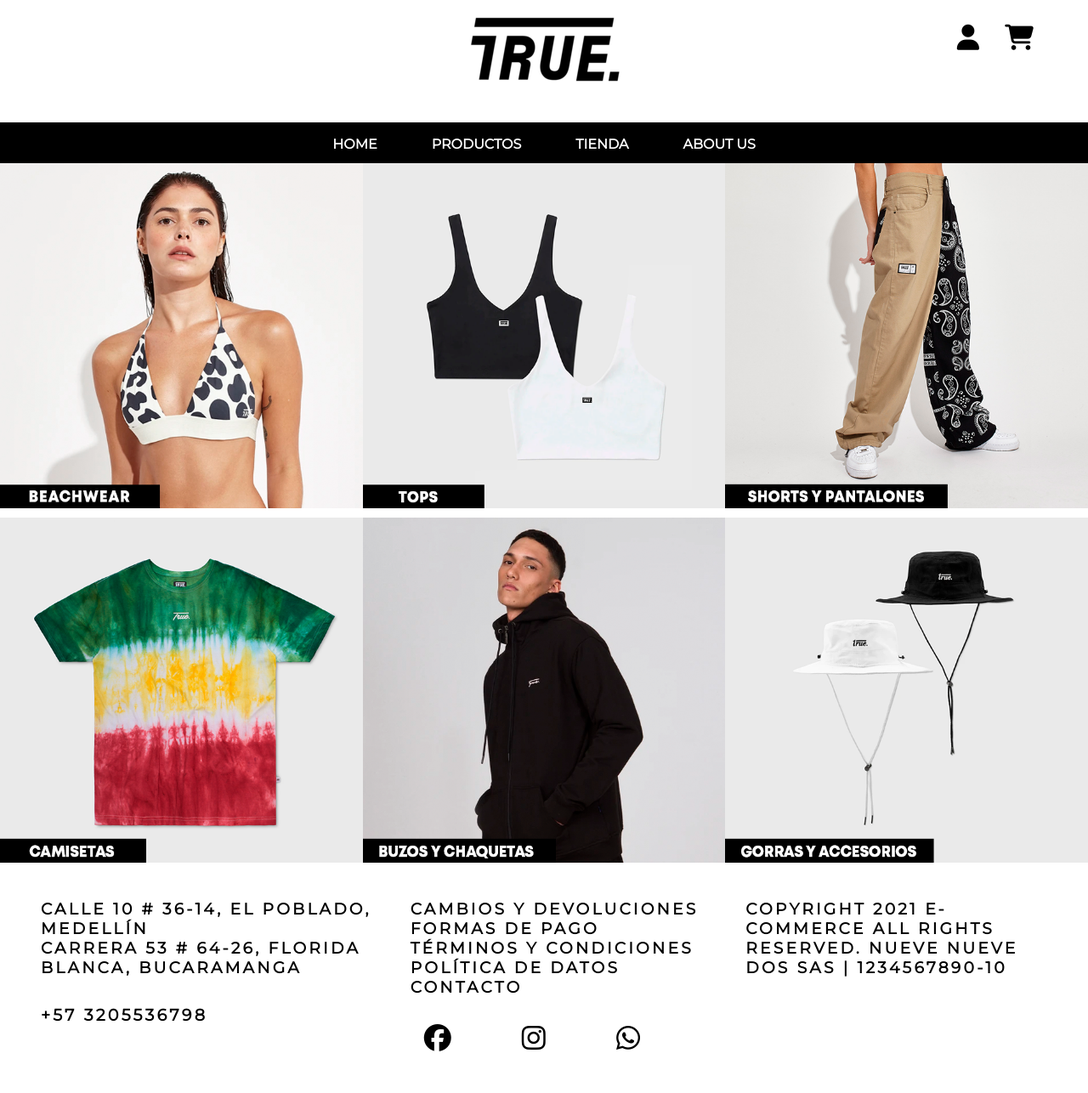
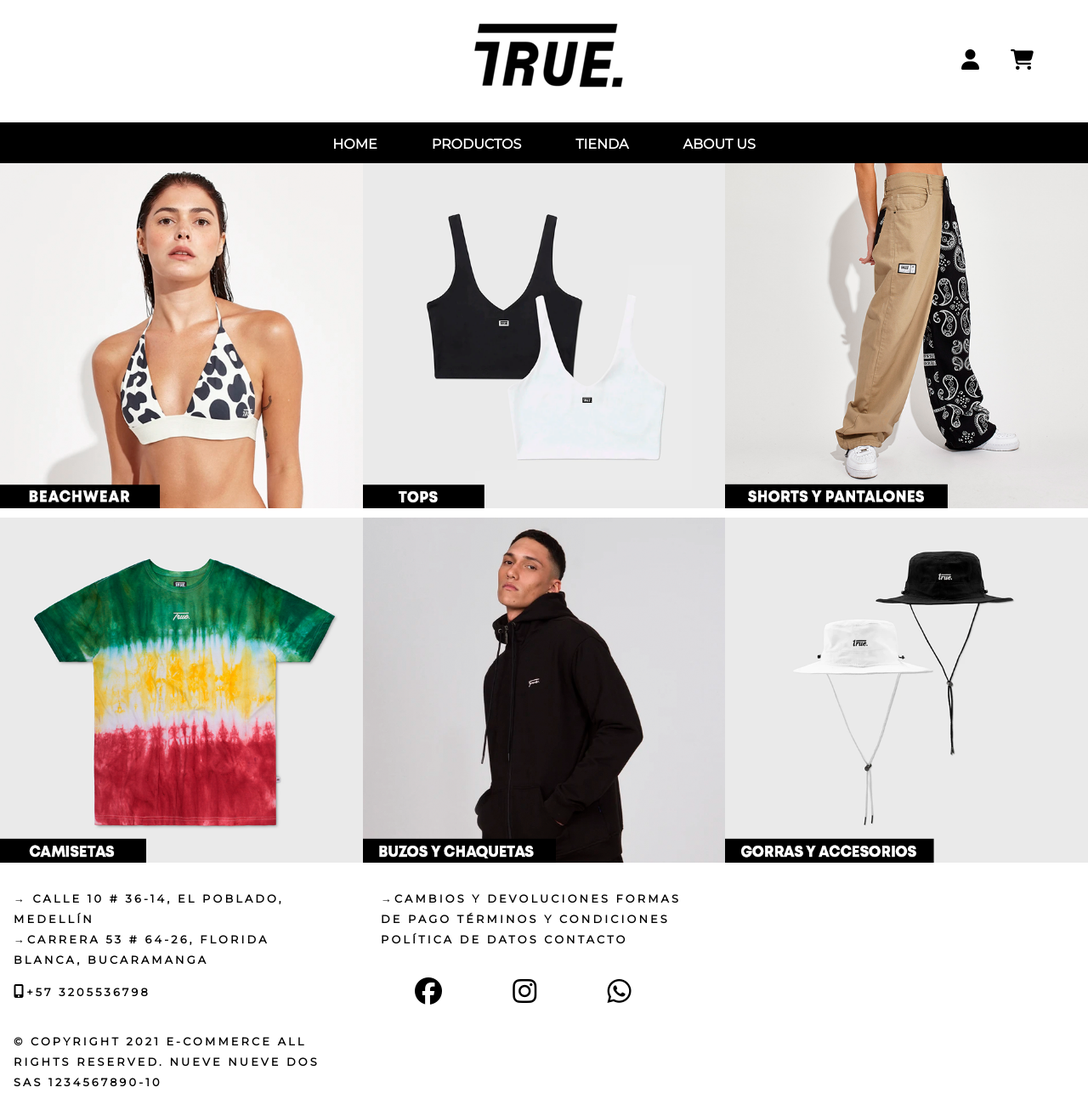
Before and after one commit to estebancasas9817/e-commerce, an Angular app: page / in a window 1280 px wide. Shown: the whole page at 85% size. Built offline with nearby package versions, Linux system fonts and the light colour scheme.

Commit message:
Arreglo de Home page

```diff
--- a/src/app/components/footer/footer.component.css
+++ b/src/app/components/footer/footer.component.css
@@ -1,32 +1,66 @@
+.footer {
+  height: 13rem;
+  margin-top: -0.7rem;
+}
 .footer__grid {
-  padding: 2rem 3rem;
+  padding: 2rem 0rem;
+  height: inherit;
 }
 
 .footer__col {
   float: left;
-  width: 33.33333%;
-  font-size: 1rem;
+  width: 30%;
   text-transform: uppercase;
   letter-spacing: 0.2rem;
   font-weight: bold;
+  margin-right: 3rem;
 }
 
 .text--cel {
-  margin-top: 2rem;
-  font-size: 1.2rem;
+  margin-top: 1rem;
+  font-size: 0.8rem;
+}
+
+.text--direccion {
+  padding-left: 1rem;
+  font-size: 0.8rem;
+  line-height: 1.5rem;
 }
 
 .footer__icon {
   display: inline-block;
   margin-left: 2rem;
 }
-i {
+.fa-facebook,
+.fa-instagram,
+.fa-whatsapp {
   font-size: 2rem;
   display: inline-block;
   margin: 2rem 1.5rem;
+  cursor: pointer;
+}
+.fa-facebook:hover {
+  color: #3b5998;
+}
+
+.fa-instagram:hover {
+  color: #e95950;
+}
+
+.fa-whatsapp:hover {
+  color: #128c7e;
 }
 
 p {
-  padding-left: 2.5rem;
-  font-size: 1.17rem;
+  font-size: 0.8rem;
+  line-height: 1.5rem;
+  padding-left: 1rem;
 }
+h4 {
+  padding-left: 1rem;
+}
+
+.fa-mobile-alt {
+  font-size: 1rem;
+  display: inline-block;
+}
--- a/src/app/components/footer/footer.component.html
+++ b/src/app/components/footer/footer.component.html
@@ -2,13 +2,13 @@
     <div class="footer__grid">
         <div class="footer__fila">
             <div class="footer__col">
-                <h3 class="text--direccion"> Calle 10 # 36-14, El Poblado, Medellín</h3>
-                <h3 class="text--direccion"> Carrera 53 # 64-26, Florida Blanca, Bucaramanga</h3>
-                <h4 class="text--cel">+57 3205536798</h4>
+                <h3 class="text--direccion">&rarr; Calle 10 # 36-14, El Poblado, Medellín</h3>
+                <h3 class="text--direccion"> &rarr;Carrera 53 # 64-26, Florida Blanca, Bucaramanga</h3>
+                <h4 class="text--cel"><i class="fas fa-mobile-alt"></i>+57 3205536798</h4>
             </div>
 
             <div class="footer__col">
-                <p class="text--cambios">CAMBIOS Y DEVOLUCIONES
+                <p class="text--cambios">&rarr;CAMBIOS Y DEVOLUCIONES
                     FORMAS DE PAGO
                     TÉRMINOS Y CONDICIONES
                     POLÍTICA DE DATOS
@@ -27,8 +27,8 @@
             </div>
 
             <div class="footer__col">
-                <p class="text--copyRight"> Copyright 2021 E-commerce all rights reserved.
-                    Nueve Nueve Dos SAS | 1234567890-10</p>
+                <p class="text--copyRight"> &copy; Copyright 2021 E-commerce all rights reserved.
+                    Nueve Nueve Dos SAS 1234567890-10</p>
             </div>
         </div>
     </div>
--- a/src/app/components/header/header.component.css
+++ b/src/app/components/header/header.component.css
@@ -5,7 +5,6 @@
 }
 
 .header__logo {
-  background-image: url(../../../assets/img/true_logo.png);
   height: 5rem;
   width: 15%;
   background-position: center;
@@ -17,17 +16,18 @@
 
 .shop {
   position: absolute;
-  top: 20%;
+  top: 40%;
   right: 5%;
 }
 
 .icono {
   position: absolute;
-  top: 20%;
+  top: 40%;
   right: 10%;
 }
 i {
-  font-size: 30px;
+  font-size: 1.5rem;
   color: #000;
   display: inline-block;
+  cursor: pointer;
 }
--- a/src/app/components/header/header.component.html
+++ b/src/app/components/header/header.component.html
@@ -1,5 +1,7 @@
 <header class="header">
-    <div class="header__logo"></div>
+    <div class="header__logo">
+        <img src="../../../assets/img/true_logo.png" alt="">
+    </div>
     <div class="shop">
         <i class="fas fa-shopping-cart"></i>
     </div>
--- a/src/app/components/nav-bar/nav-bar.component.css
+++ b/src/app/components/nav-bar/nav-bar.component.css
@@ -7,6 +7,7 @@
 .nav__item {
   display: inline-block;
   padding: 1rem 2rem;
+  overflow: hidden;
 }
 
 .nav__link {
@@ -18,26 +19,6 @@
   text-transform: uppercase;
 }
 
-.lista--desplegable {
-  position: relative;
-  left: 41%;
-  z-index: 100;
+.nav__link:hover {
+  color: #f7f7f7bb;
 }
-
-.nav__link--home:hover + .lista--desplegable {
-  display: block;
-}
-
-.lista--desplegable__item {
-  border-bottom: 0.1rem solid #000;
-  width: 18%;
-  list-style: none;
-}
-
-.lista--desplegable__link {
-  color: #000;
-  display: inline-block;
-  text-decoration: none;
-  text-transform: uppercase;
-  padding: 1rem 1rem;
-}
```
Also changed, not shown: src/app/components/nav-bar/nav-bar.component.html (+0 -9 lines).
